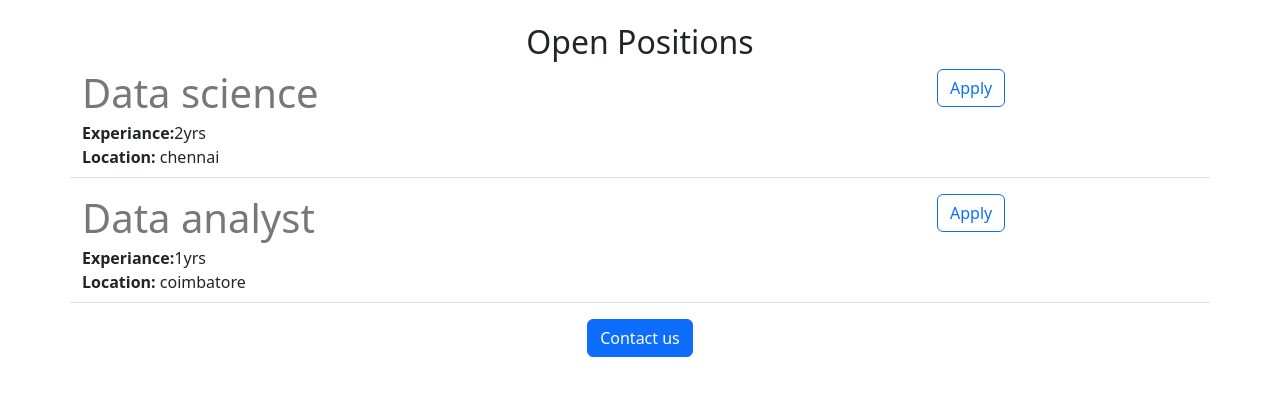
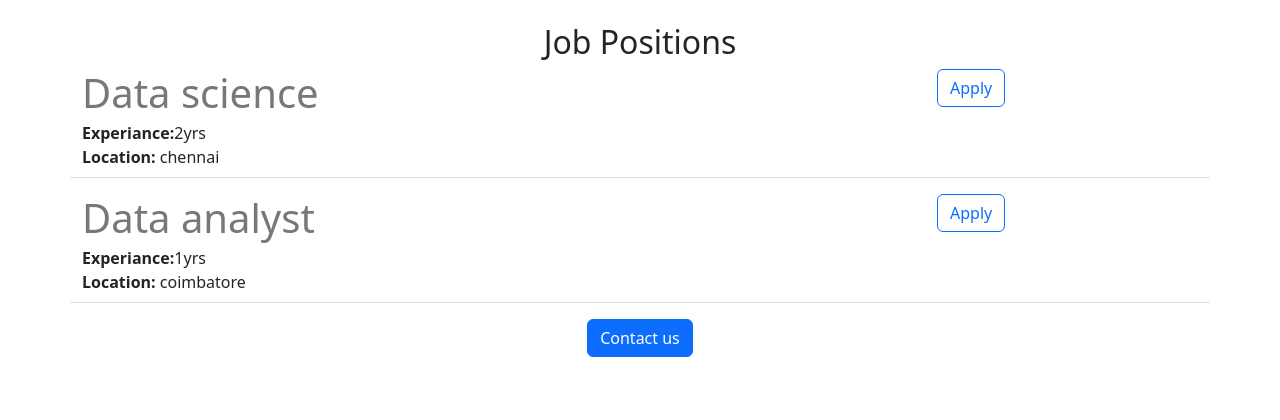
Before and after one commit to Dhilaharis/careers_website, a Flask app: page / in a window 1280 px wide. Shown: the part 357-777 px from the top of the page. Run offline with Flask 3, Linux system fonts and the light colour scheme.

Commit message:
made some changes

```diff
--- a/templates/home.html
+++ b/templates/home.html
@@ -19,7 +19,7 @@
   <h1 class="text-center">Careers Website</h1>
   <img id="im" class="img" src="https://tempcode--dhilaharist.repl.co/static/image2.jpg">
     <div class="mt-4">
-    <h2 class="text-center">Open Positions</h2>
+    <h2 class="text-center">Job Positions</h2>
     </div>
     <div>
       {% for job in jobs %}
```
